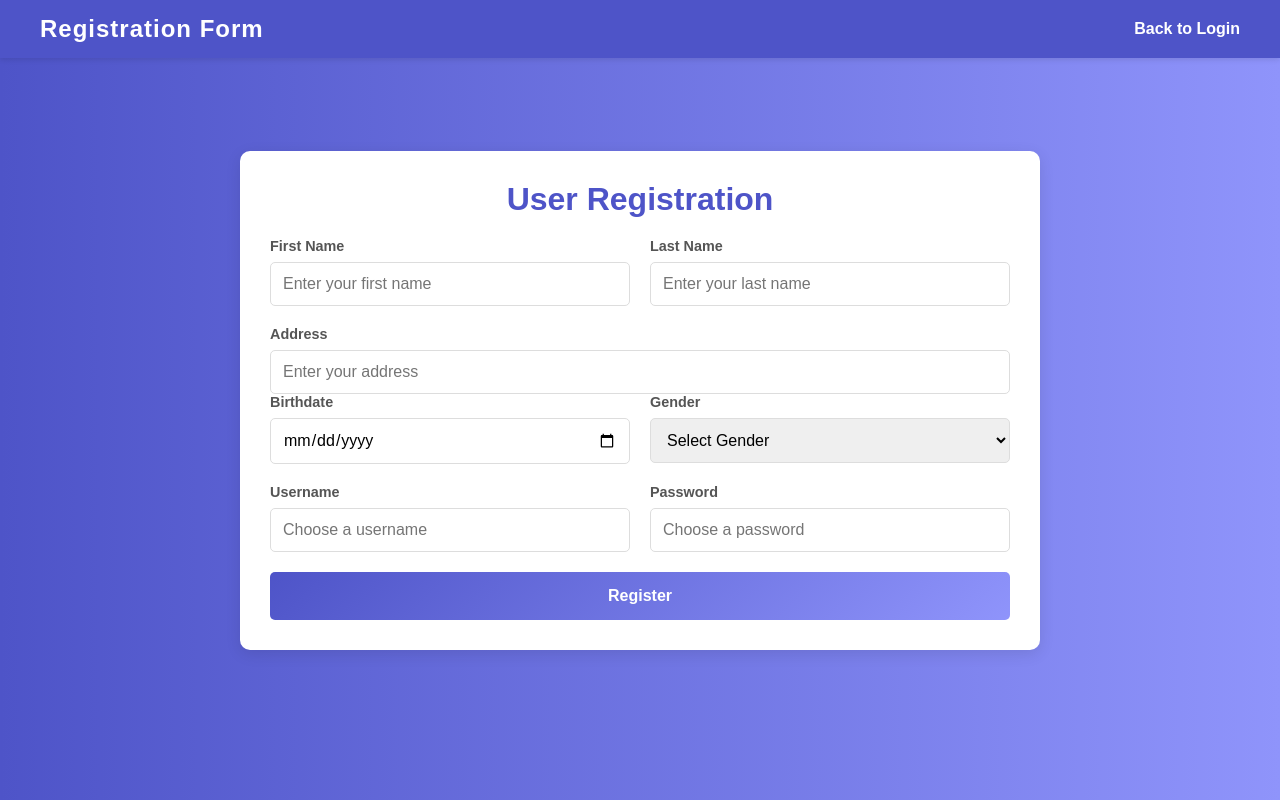
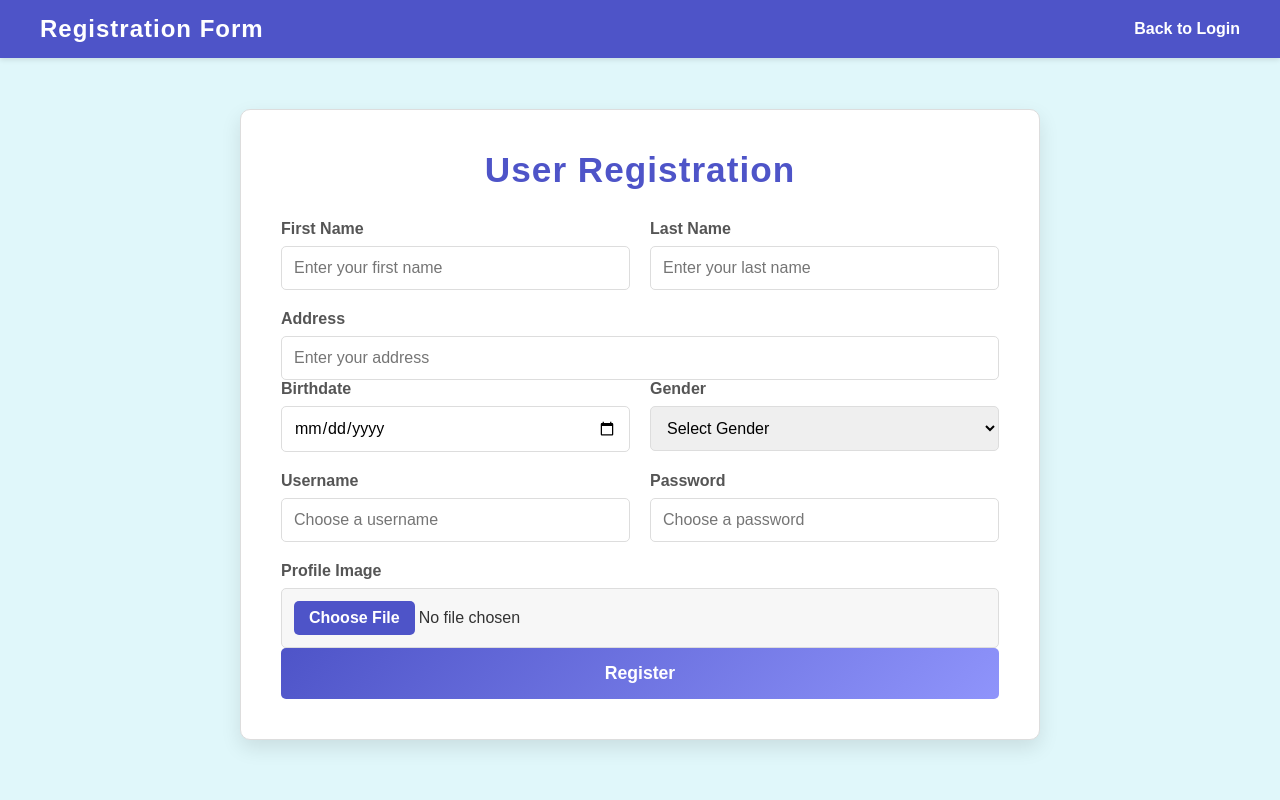
Before and after one commit to Torresypther/INVENTORY, a PHP site: page /register.php in a window 1280 px wide. Run offline with PHP 8.4, Linux system fonts and the light colour scheme.

Commit message:
profile update

```diff
--- a/connection.php
+++ b/connection.php
@@ -9,5 +9,5 @@ try{
     $pdo = new PDO("mysql:host=$host;dbname=$dbname",$username, $password);
     $pdo->setAttribute(PDO::ATTR_ERRMODE, PDO::ERRMODE_EXCEPTION);
 }catch (PDOException $th){
-    die("NO no conik" .$th->getMessage());
+    die("Not Connected" .$th->getMessage());
 }
--- a/customer_order.php
+++ b/customer_order.php
@@ -5,7 +5,7 @@ $connection = $newconnection->openConnection();
 session_start();
 
 if (isset($_SESSION['username']) && isset($_SESSION['role'])) {
-    if ($_SESSION['role'] === 'admin' || $_SESSION['role'] === 'customer') {
+    if ($_SESSION['role'] === 'admin') {
         $sql = "SELECT * FROM customer_order ORDER BY order_date DESC";
         $stmt = $connection->prepare($sql);
         $stmt->execute();
--- a/db_conn.php
+++ b/db_conn.php
@@ -185,13 +185,30 @@ class Connection
             $username = $_POST['username'];
             $password = $_POST['password'];
 
+            $imagePath = '';
+
+            if (isset($_FILES['profile_image']) && $_FILES['profile_image']['error'] == 0) {
+                $image = $_FILES['profile_image'];
+                $targetDir = 'uploads/';
+                $imagePath = $targetDir . basename($image['name']);
+
+                if (!is_dir($targetDir)) {
+                    mkdir($targetDir, 0755, true);
+                }
+
+                if (!move_uploaded_file($image['tmp_name'], $imagePath)) {
+                    echo "Failed to upload image.";
+                    return;
+                }
+
+            }
+
             try {
-
                 $connection = $this->openConnection();
-                $query = "INSERT INTO user_data (first_name, last_name, address, birthdate, gender, username, password, date_created) VALUES (?, ?, ?, ?, ?, ?, ?)";
+                $query = "INSERT INTO user_data (user_image, first_name, last_name, address, birthdate, gender, username, password) VALUES (?, ?, ?, ?, ?, ?, ?, ?)";
 
                 $stmt = $connection->prepare($query);
-                $stmt->execute([$firstname, $lastname, $address, $birthdate, $gender, $username, $password]);
+                $stmt->execute([$imagePath, $firstname, $lastname, $address, $birthdate, $gender, $username, $password]);
 
                 header("Location: login.php?msg=User Registration Successfully");
                 exit();
@@ -199,6 +216,7 @@ class Connection
                 echo "Error: " . $th->getMessage();
             }
         }
+
     }
 
     public function addCart()
--- a/index.php
+++ b/index.php
@@ -2,7 +2,7 @@
 session_start();
 
 if (isset($_SESSION['username']) && isset($_SESSION['role'])) {
-    if ($_SESSION['role'] === 'admin' || $_SESSION['role'] === 'customer') {
+    if ($_SESSION['role'] === 'admin') {
 
     } else {
         header("Location: unauthorized.php");
--- a/register.php
+++ b/register.php
@@ -1,5 +1,10 @@
 <?php
+ob_start();
 require_once('db_conn.php');
+
+if (isset($_POST['register'])) {
+    $newconnection->userRegistration();
+}
 ?>
 <!DOCTYPE html>
 <html lang="en">
@@ -20,8 +25,9 @@
     justify-content: center;
     align-items: center;
     min-height: 100vh;
-            background: linear-gradient(to right, #4e54c8, #8f94fb);
+    background-color: #e0f7fa;
     color: #333;
+    padding: 20px;
 }
 
 .navbar {
@@ -63,27 +69,34 @@
     transform: scale(1.05);
 }
 
-
 form {
-            width: 90%;
+    width: 100%;
     max-width: 800px;
-            padding: 30px;
+    padding: 40px;
     background: #ffffff;
     border-radius: 10px;
-            box-shadow: 0 4px 15px rgba(0, 0, 0, 0.1);
+    box-shadow: 0 8px 20px rgba(0, 0, 0, 0.1);
+    margin-top: 90px;
+    border: 1px solid #ddd;
+    margin-top: 3rem;
 }
+
 form h2 {
-            margin-bottom: 20px;
-            font-size: 2rem;
+    margin-bottom: 30px;
+    font-size: 2.2rem;
     color: #4e54c8;
     text-align: center;
+    font-weight: bold;
+    letter-spacing: 1px;
 }
 
 .form-row {
     display: flex;
     gap: 20px;
     margin-bottom: 20px;
+    flex-wrap: wrap;
 }
+
 .form-group {
     flex: 1;
     display: flex;
@@ -91,11 +104,12 @@
 }
 
 label {
-            font-size: 0.9rem;
+    font-size: 1rem;
     color: #555;
     margin-bottom: 8px;
     font-weight: bold;
 }
+
 input, select {
     padding: 12px;
     font-size: 1rem;
@@ -104,6 +118,7 @@
     outline: none;
     transition: border-color 0.3s ease, box-shadow 0.3s ease;
 }
+
 input:focus, select:focus {
     border-color: #4e54c8;
     box-shadow: 0 0 8px rgba(78, 84, 200, 0.2);
@@ -112,7 +127,7 @@
 .submit-btn {
     width: 100%;
     padding: 15px;
-            font-size: 1rem;
+    font-size: 1.1rem;
     color: #fff;
     background: linear-gradient(135deg, #4e54c8, #8f94fb);
     border: none;
@@ -121,10 +136,12 @@
     transition: background 0.3s ease, box-shadow 0.3s ease;
     font-weight: bold;
 }
+
 .submit-btn:hover {
     background: linear-gradient(135deg, #3c42a0, #6a71e5);
     box-shadow: 0 4px 10px rgba(78, 84, 200, 0.3);
 }
+
 .close {
     text-align: center;
     margin-top: 20px;
@@ -149,12 +166,65 @@
     box-shadow: 0 6px 12px rgba(78, 84, 200, 0.4);
 }
 
+/* Styling for the file input */
+input[type="file"] {
+    padding: 12px;
+    font-size: 1rem;
+    border: 1px solid #ddd;
+    border-radius: 5px;
+    outline: none;
+    transition: border-color 0.3s ease, box-shadow 0.3s ease;
+    width: 100%;
+    background-color: #f7f7f7;
+}
 
-        @media (max-width: 768px) {
+input[type="file"]:focus {
+    border-color: #4e54c8;
+    box-shadow: 0 0 8px rgba(78, 84, 200, 0.2);
+}
+
+input[type="file"]::-webkit-file-upload-button {
+    background: #4e54c8;
+    color: white;
+    padding: 8px 15px;
+    border-radius: 5px;
+    cursor: pointer;
+    font-weight: bold;
+    border: none;
+    transition: background 0.3s ease, box-shadow 0.3s ease;
+}
+
+input[type="file"]::-webkit-file-upload-button:hover {
+    background: #3c42a0;
+    box-shadow: 0 4px 10px rgba(78, 84, 200, 0.3);
+}
+
+input[type="file"]::-webkit-file-upload-button:focus {
+    outline: none;
+    border: none;
+}
+
+input[type="file"]:disabled {
+    background-color: #f0f0f0;
+    cursor: not-allowed;
+}
+
 .form-row {
+    display: flex;
+    gap: 20px;
+    margin-bottom: 20px;
+}
+
+.form-group {
+    flex: 1;
+    display: flex;
     flex-direction: column;
 }
+
+.col-md-12 {
+    margin-bottom: 20px;
 }
+
     </style>
 </head>
 <body>
@@ -166,11 +236,9 @@
         </div>
     </nav>
 
-    <?php $newconnection->userRegistration(); ?>
+    <form action="" method="post" class="userinfo" enctype="multipart/form-data">
+        <h2>User Registration</h2>
 
-    <form action="" method="post" class="userinfo">
-        <h2>User Registration</h2>
-        <!-- Row 1: First Name and Last Name -->
         <div class="form-row">
             <div class="form-group">
                 <label for="firstname">First Name</label>
@@ -216,8 +284,14 @@
                 <input type="password" id="password" name="password" placeholder="Choose a password" required>
             </div>
         </div>
+
+        <div class="form-group">
+            <label for="profile_image">Profile Image</label>
+            <input type="file" id="profile_image" name="profile_image" accept="image/*">
+        </div>
+
         <!-- Submit Button -->
         <button type="submit" class="submit-btn" name="register">Register</button>
     </form>
-</>
+    </body>
 </html>
```
Also changed, not shown: add_product.php (+19 -4 lines), customer_cart.php (+15 -0 lines), customer_feed.php (+69 -2 lines), verify.php (+8 -8 lines), uploads/1681364383723.webp (added), uploads/2X2 TORRES.png (added), uploads/CCS LOGO.png (added), uploads/SEMI - SCHED.jpg (added), uploads/Turner+Farm+Organic+Bok+Choy.jpg (added), uploads/carrots.png (added). Lines whose indentation alone changed are shown as unchanged.
